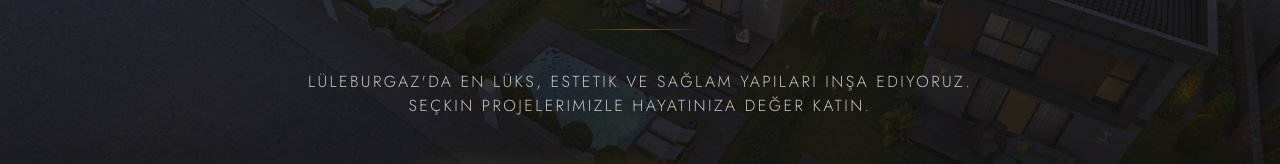
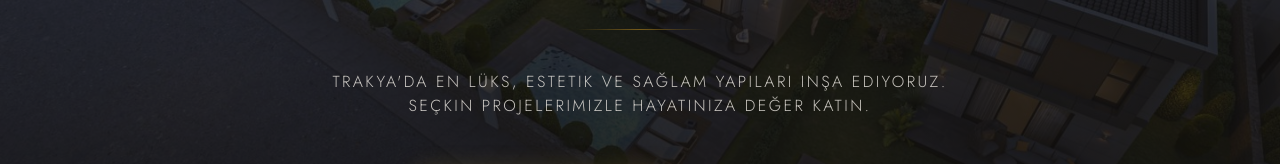
Before and after one commit to erbaywebsites/erkancelikinsaat, a React (Vite) app: page / in a window 1280 px wide. Shown: the part 413-577 px from the top of the page. Built offline with nearby package versions, Linux system fonts and the light colour scheme; the HTML template or start-up script is replaced by a standard one.

Commit message:
Update Index.tsx

```diff
--- a/src/pages/Index.tsx
+++ b/src/pages/Index.tsx
@@ -96,7 +96,7 @@ export default function Index() {
             className={`font-sans text-sm sm:text-base tracking-[0.15em] text-foreground/80 max-w-xl md:max-w-2xl mx-auto mb-12 uppercase transition-all duration-1000 delay-[900ms] ${loaded ? "opacity-100 translate-y-0" : "opacity-0 translate-y-4"
               }`}
           >
-            Lüleburgaz'da en lüks, estetik ve sağlam yapıları inşa ediyoruz. Seçkin projelerimizle hayatınıza değer katın.
+            Trakya'da en lüks, estetik ve sağlam yapıları inşa ediyoruz. Seçkin projelerimizle hayatınıza değer katın.
           </p>
 
           {/* CTA buttons */}
```
